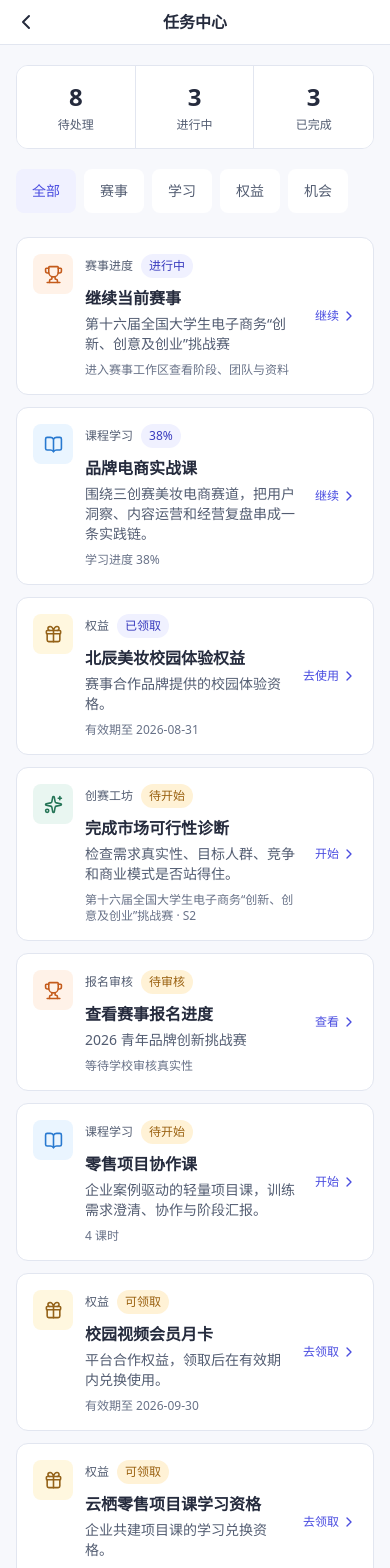
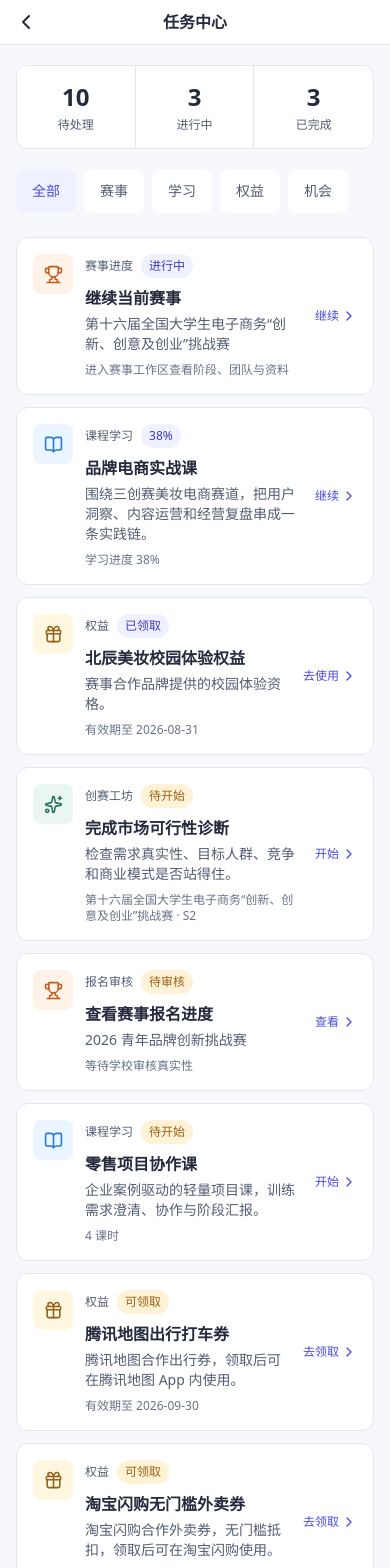
Before and after one commit to dangjingtao/core-industry-college-prototype, a React (Vite) app in the folder apps/mobile/: page /tasks in a window 390 px wide. Shown: the top 1568 px of the page. Built offline with nearby package versions, Linux system fonts and the light colour scheme.

Commit message:
feat(mobile): T006 免费福利补充腾讯地图/淘宝闪购券 + H5 领取页 handoff

```diff
--- a/apps/mobile/src/features/long-term-assets/data.ts
+++ b/apps/mobile/src/features/long-term-assets/data.ts
@@ -32,6 +32,8 @@ export type Benefit = {
   expiresAt?: string;
   initialStatus: BenefitStatus;
   requiresCompetitionId?: string;
+  externalUrl?: string;
+  claimHint?: string;
 };
 
 export type CertificateRecord = {
@@ -104,6 +106,28 @@ export const courses: Course[] = [
 ];
 
 export const benefits: Benefit[] = [
+  {
+    id: "benefit-tencent-map-ride",
+    title: "腾讯地图出行打车券",
+    summary: "腾讯地图合作出行券，领取后可在腾讯地图 App 内使用。",
+    source: { type: "platform", label: "腾讯地图" },
+    reason: "平台公共学生福利，登录后即可领取。",
+    expiresAt: "2026-09-30",
+    initialStatus: "eligible",
+    externalUrl: "https://map.qq.com/?_wv=1027&coupon=student-ride",
+    claimHint: "在 H5 页面输入手机号即可领取打车券。",
+  },
+  {
+    id: "benefit-taobao-flash-takeout",
+    title: "淘宝闪购无门槛外卖券",
+    summary: "淘宝闪购合作外卖券，无门槛抵扣，领取后可在淘宝闪购使用。",
+    source: { type: "platform", label: "淘宝闪购" },
+    reason: "平台公共学生福利，登录后即可领取。",
+    expiresAt: "2026-09-15",
+    initialStatus: "eligible",
+    externalUrl: "https://s.click.taobao.com/t?e=m%3D2%26s%3Dflash-takeout-coupon",
+    claimHint: "在 H5 页面输入手机号即可领取外卖券。",
+  },
   {
     id: "benefit-campus-video",
     title: "校园视频会员月卡",
```
Also changed, not shown: apps/mobile/src/features/long-term-assets/BenefitsPages.tsx (+2 -1 lines), 1 other file (tests, documents, lock files or other folders).
